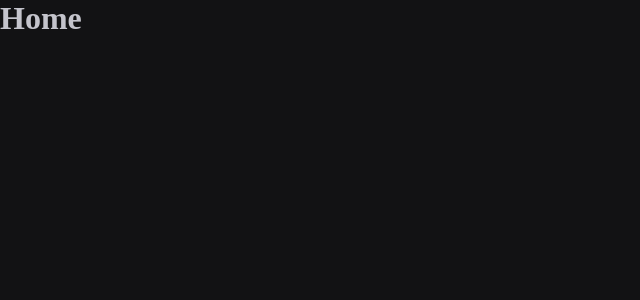
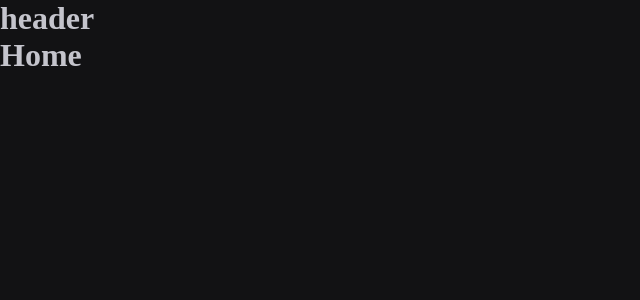
Before and after one commit to horquidia-lima/Timer, a React (Vite) app: page / in a window 1280 px wide. Shown: the top 300 px of the page, without its empty margins (0-640 px from the left). Built offline with nearby package versions, Linux system fonts and the light colour scheme.

Commit message:
Layout de rotas

```diff
--- a/src/Router.tsx
+++ b/src/Router.tsx
@@ -1,12 +1,15 @@
 import {Routes, Route} from 'react-router-dom'
 import { Home } from './pages/Home'
 import { History } from './pages/History'
+import { DefaultLayout } from './layouts/DefaultLayout'
 
 export function Router(){
     return(
         <Routes>
-            <Route path='/' element={<Home/>}/>
-            <Route path='/history' element={<History/>}/>
+            <Route path='/' element={<DefaultLayout/>}>
+                <Route path='/' element={<Home/>}/>
+                <Route path='/history' element={<History/>}/>
+            </Route>
         </Routes>
     )
 }
--- /dev/null
+++ b/src/components/Header.tsx
@@ -0,0 +1,5 @@
+export function Header(){
+    return(
+        <h1>header</h1>
+    )
+}
--- /dev/null
+++ b/src/layouts/DefaultLayout.tsx
@@ -0,0 +1,11 @@
+import { Outlet } from "react-router-dom";
+import { Header } from "../components/Header";
+
+export function DefaultLayout(){
+    return(
+        <div>
+            <Header/>
+            <Outlet/>
+        </div>
+    )
+}
```
